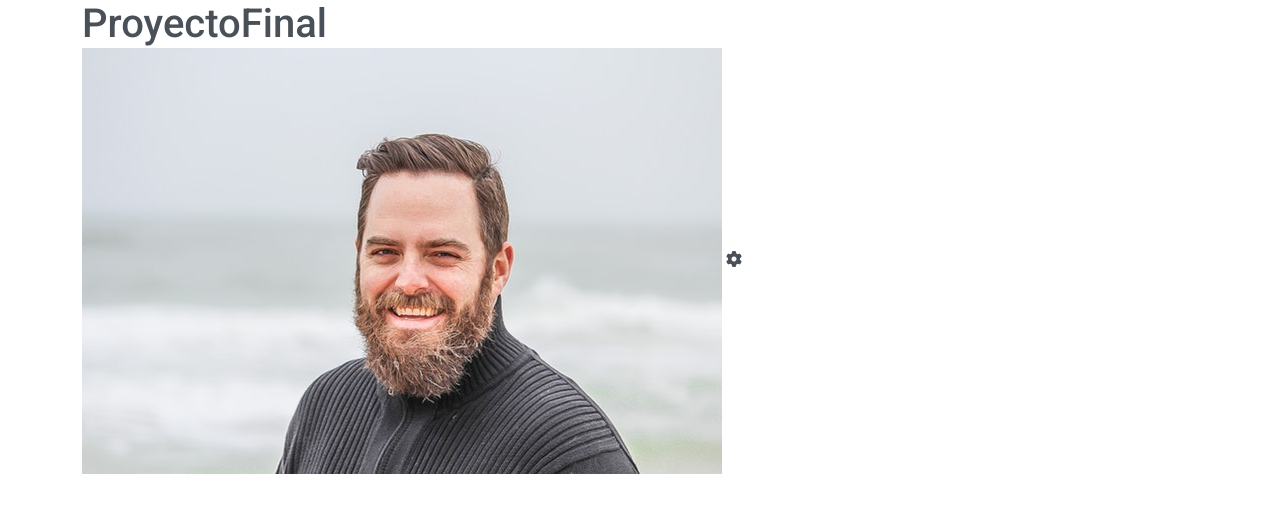
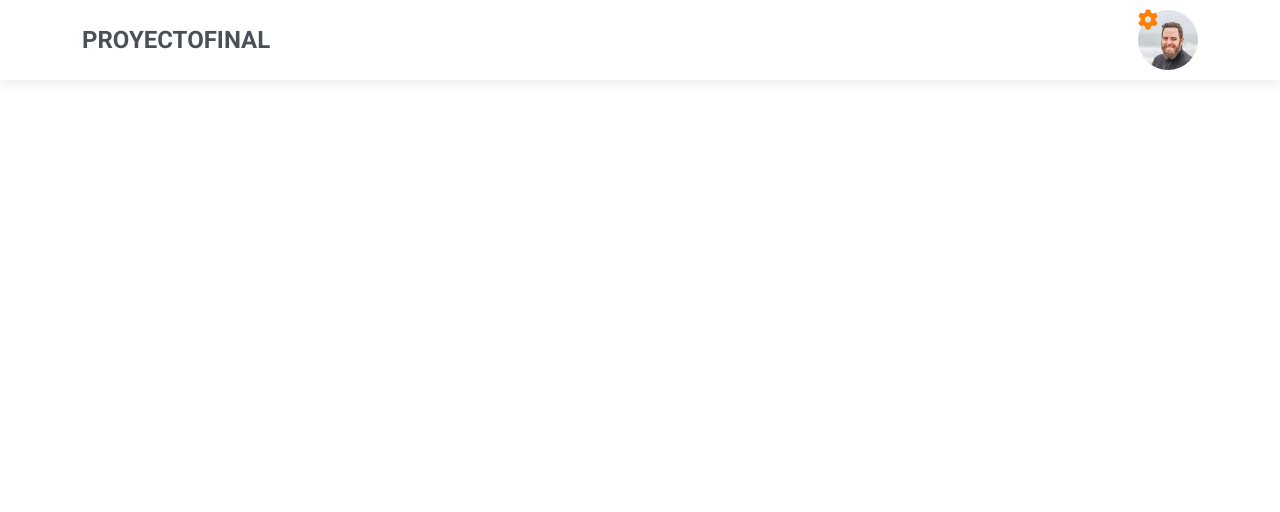
Before and after one commit to jhonnybp/proyecto-final, a plain HTML site: page index.html in a window 1280 px wide. Drawn offline with Linux system fonts and the light colour scheme.

Commit message:
Corrección de errores de diseño

```diff
--- a/index.html
+++ b/index.html
@@ -16,7 +16,7 @@
 
     <header>
         <div class="container">
-            <div class="row justify-content-center align-items-center"></div>
+            <div class="row justify-content-between align-items-center">
                 <div class="col-auto">
                     <h1>ProyectoFinal</h1>
                 </div>
@@ -27,7 +27,11 @@
                     </div>
 
                 </div>
+
             </div>
+
+        </div>
+    </header>
 
     <div class="modal fade profile-options-modal" id="profileOptions" tabindex="-1" aria-labelledby="exampleModalLabel" aria-hidden="true">
         <div class="modal-dialog" role="document">
@@ -67,7 +71,7 @@
 
 
 
-    </header>
+
 
     <script src="js/jquery.js"></script>
     <script src="js/popper.js"></script>
--- a/sass/main.scss
+++ b/sass/main.scss
@@ -21,3 +21,66 @@ a{
         text-decoration: none;
     }
 }
+
+// Header
+
+header{
+    background: #fff;
+    padding: 10px 0;
+    box-shadow: 0 5px 10px rgba(204,204,204,0.31);
+    h1{
+        font-size: 24px;
+        font-weight: 600;
+        text-transform: uppercase;
+
+    }
+    .avatar-container{
+        width: 60px;
+        height: 60px;
+        position: relative;
+        cursor: pointer;
+
+        img{
+            width: 100%;
+            height: 100%;
+            object-fit: cover;
+            object-position: center;
+            border-radius: 50%;
+        }
+
+        i{
+            position: absolute;
+            left: 0;
+            top: 0;
+            font-size: 20px;
+            color: $primary;
+        }
+    }
+
+    .profile-options-modal{
+        .profile-options-list{
+            padding: 0;
+            margin: 0;
+            list-style: none;
+
+            li{
+                a{
+                    display: block;
+                    padding: 10px 0;
+                    color: $black2;
+
+                    i{
+                        display: inline-block;
+                        width: 18px;
+                        text-align: center;
+                        margin-right: 5px;
+
+                    }
+                }
+            }
+        }
+    }
+
+
+
+}
```
Also changed, not shown: sass/main.css, 1 other file. Lines whose indentation alone changed are shown as unchanged.
